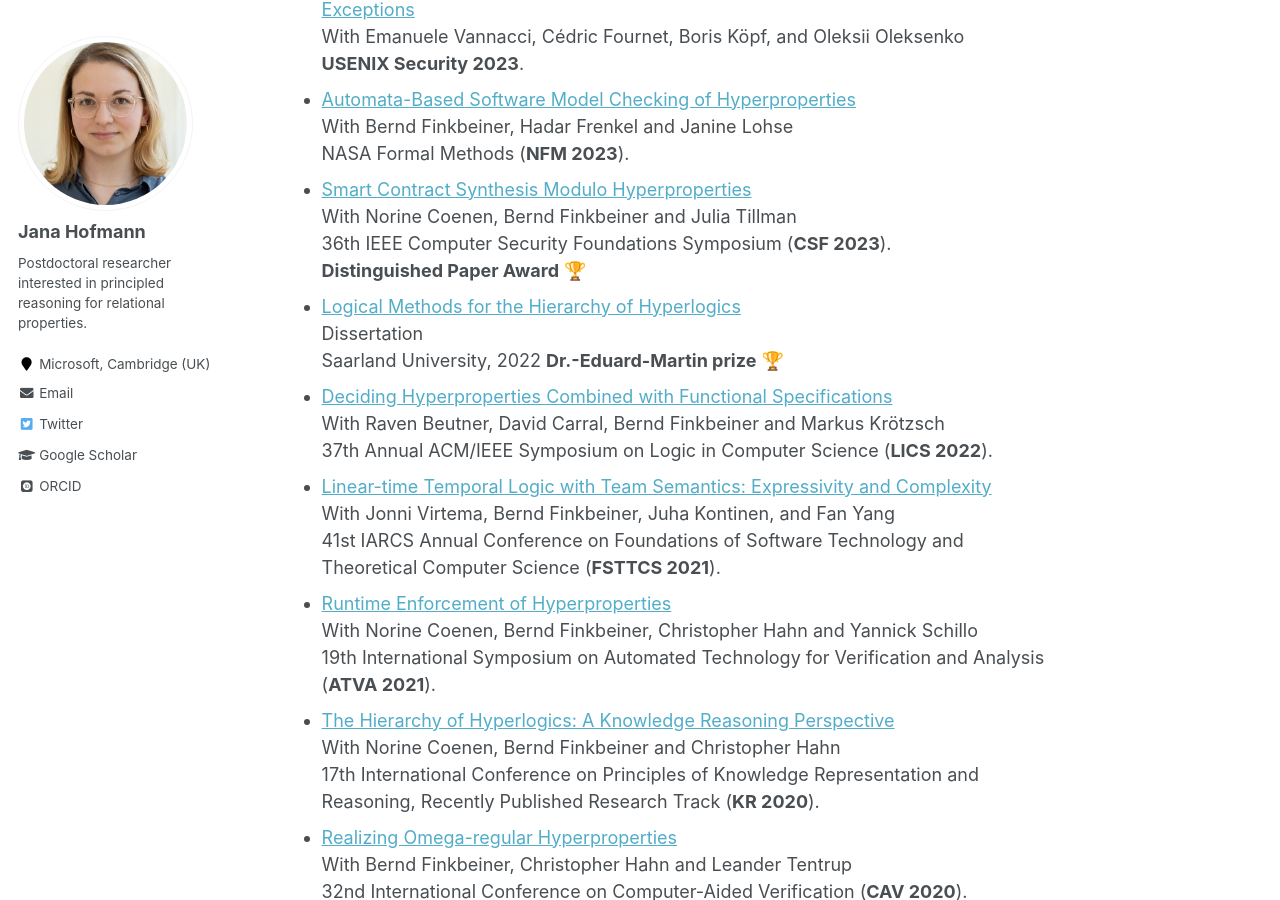
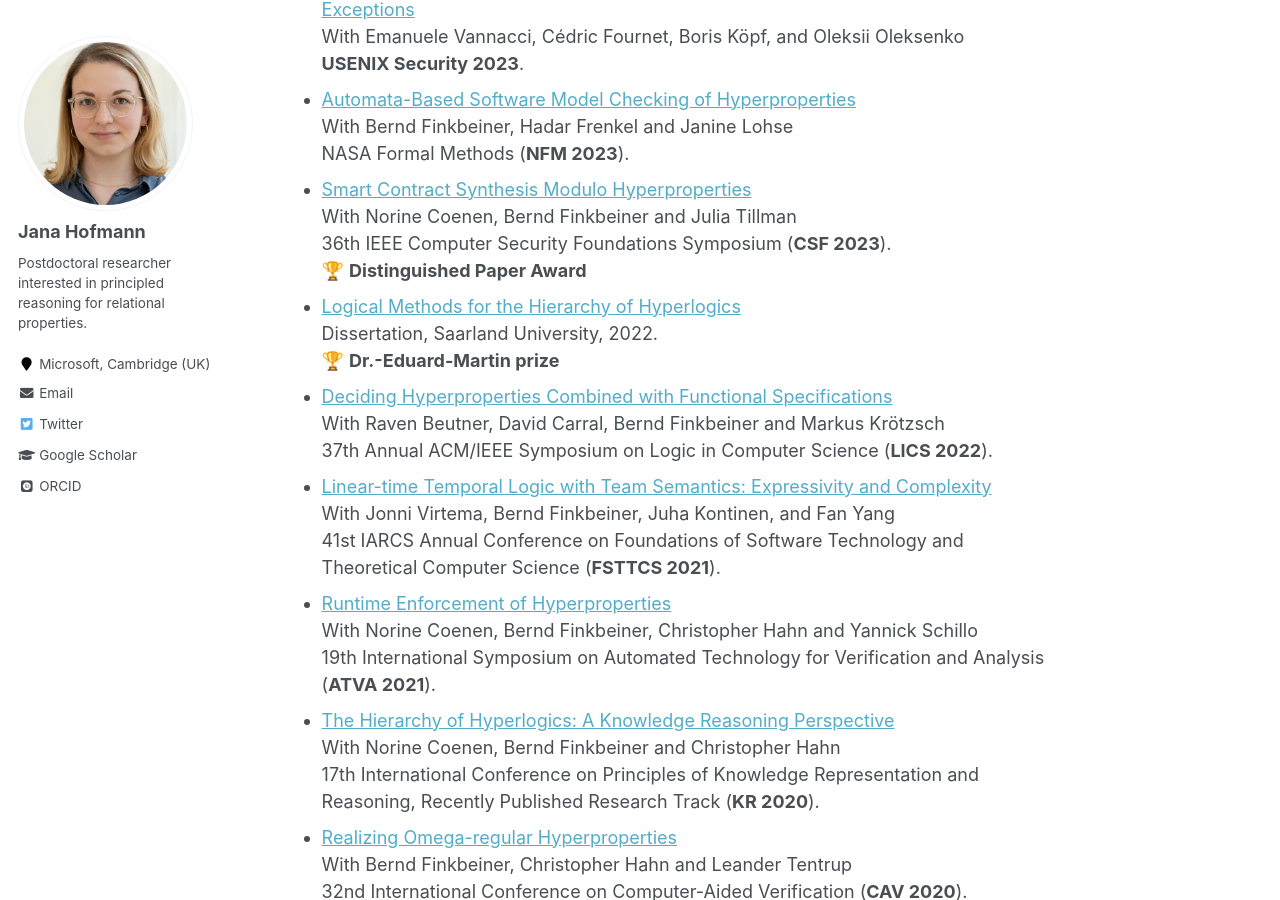
Before and after one commit to janahofmann/janahofmann.github.io, a Jekyll site: the page built from _pages/about.md, in a window 1280 px wide and 900 px high, scrolled down 1061 px. Built offline with Jekyll 4.4.1, drawn with Linux system fonts in a browser that asks for light colours; emoji names are drawn with the system emoji font; some web fonts are replaced; some of the changed text lies outside the part shown.

Commit message:
website update

```diff
--- a/_pages/about.md
+++ b/_pages/about.md
@@ -47,11 +47,10 @@
 * [Smart Contract Synthesis Modulo Hyperproperties](https://arxiv.org/pdf/2208.07180.pdf)<br>
   With Norine Coenen, Bernd Finkbeiner and Julia Tillman<br>
   36th IEEE Computer Security Foundations Symposium (**CSF 2023**).<br>
-  **Distinguished Paper Award** :trophy:
+  :trophy: **Distinguished Paper Award**
 * [Logical Methods for the Hierarchy of Hyperlogics](http://janahofmann.github.io/files/dissertation_jana_hofmann.pdf)<br>
-  Dissertation<br>
-  Saarland University, 2022
-  **Dr.-Eduard-Martin prize** :trophy:
+  Dissertation, Saarland University, 2022.<br>
+  :trophy: **Dr.-Eduard-Martin prize**
 * [Deciding Hyperproperties Combined with Functional Specifications](https://arxiv.org/pdf/2205.15138.pdf)<br>
   With Raven Beutner, David Carral, Bernd Finkbeiner and Markus Krötzsch<br>
   37th Annual ACM/IEEE Symposium on Logic in Computer Science (**LICS 2022**).
@@ -94,9 +93,10 @@
 * **Logics for Hyperproperties**<br>
   Invited Talk at Tel Aviv University, September 2019
 * **Logics for Hyperproperties**<br>
-  Invited Talk at Yale University, July 2020
+  * Invited Talk at Yale University, July 2020
+  * Invited Talk at UC Berkeley, July 2010
 * **Logics for Hyperproperties**<br>
-  Invited Talk at UC Berkeley, July 2010
+
 * **The Hierarchy of Hyperlogics**<br>
   Paper presentation at LICS'19
 
@@ -120,7 +120,7 @@
 ### As Student
 * Summer 2018: Coach for Mathematics Precourse at Saarland University
 * Summer 2017:	Lecturer and Coach for Mathematics Precourse at Saarland University<br>
-  **BeStE award** for student initiatives and extraordinary commitment :trophy:
+  :trophy: **BeStE award** for student initiatives and extraordinary commitment
 * Summer 2017:	Student TA for Theoretical Computer Science at the School of Informatics, University of Edinburgh
 * Winter 2016/2017:	Student TA for Informatics I – Functional Programming at the School of Informatics, University of Edinburgh
 * Summer 2016: Coach for Mathematics Precourse, Saarland University
```
